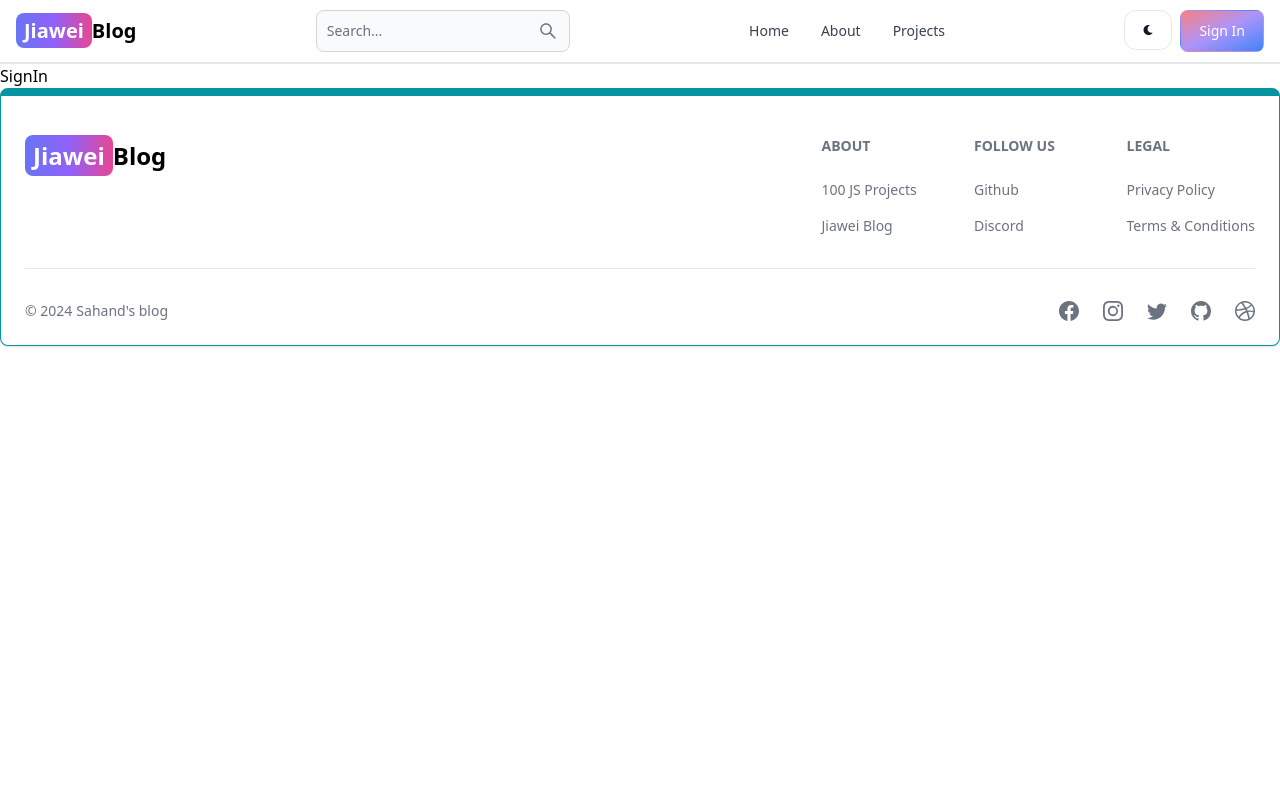
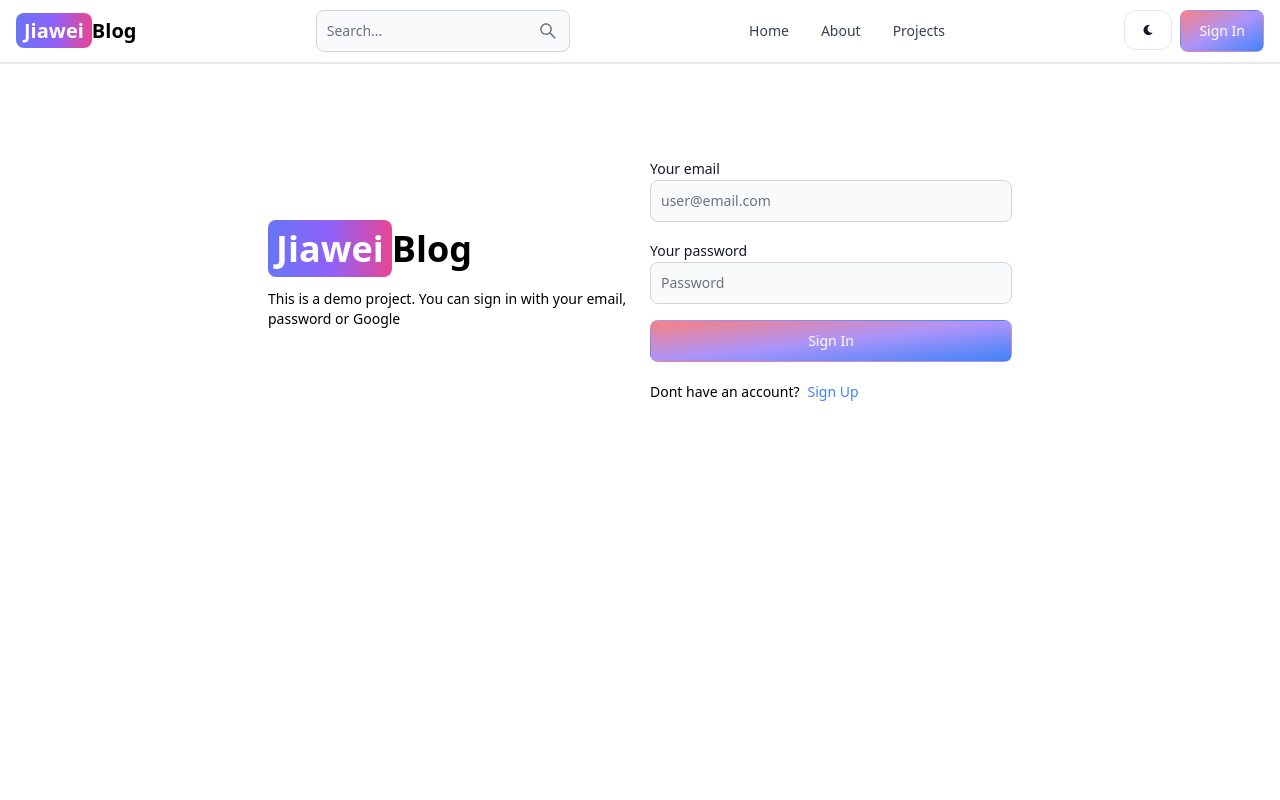
Before and after one commit to RobertJiawei/LearnBlogApp, a React (Vite) app in the folder client/: page /sign-in in a window 1280 px wide. Shown: the top 800 px of the page. Built offline with nearby package versions, Linux system fonts and the light colour scheme.

Commit message:
complete signin page

```diff
--- a/client/src/pages/SignIn.jsx
+++ b/client/src/pages/SignIn.jsx
@@ -1,4 +1,109 @@
+import { Alert, Button, Label, Spinner, TextInput } from "flowbite-react";
+import { useState } from "react";
+import { Link, useNavigate } from "react-router-dom";
+
 const SignIn = () => {
-  return <div>SignIn</div>;
+  const [formData, setFormData] = useState({});
+  const [errorMessage, setErrorMessage] = useState("");
+  const [loading, setLoading] = useState(false);
+  const navigate = useNavigate();
+
+  const handleChange = (e) => {
+    setFormData({ ...formData, [e.target.id]: e.target.value });
+  };
+
+  const handleSubmit = async (e) => {
+    e.preventDefault();
+    if (!formData.email || !formData.password) {
+      return setErrorMessage("Please fill out all field");
+    }
+    try {
+      setLoading(true);
+      setErrorMessage(null);
+      const res = await fetch("/api/auth/sign-in", {
+        method: "POST",
+        headers: {
+          "Content-Type": "application/json",
+        },
+        body: JSON.stringify(formData),
+      });
+      const data = await res.json();
+      if (data.success === false) {
+        setLoading(false);
+        setErrorMessage(data.message);
+        return;
+      }
+      navigate("/");
+    } catch (error) {
+      setErrorMessage(error);
+    }
+  };
+  return (
+    <div className="min-h-screen mt-20">
+      <div className="flex p-3 max-w-3xl mx-auto flex-col md:flex-row md:items-center gap-5">
+        {/* leftside */}
+        <div className="flex-1">
+          <Link to="/" className="font-bold dark:text-white text-4xl">
+            <span className=" px-2 py-1 bg-gradient-to-r from-indigo-500 via-purple-500 to-pink-500 rounded-lg text-white">
+              Jiawei
+            </span>
+            Blog
+          </Link>
+          <p className="text-sm mt-5">
+            This is a demo project. You can sign in with your email, password or
+            Google
+          </p>
+        </div>
+        {/* rightside */}
+        <div className="flex-1">
+          <form className="flex flex-col gap-4" onSubmit={handleSubmit}>
+            <div>
+              <Label value="Your email" />
+              <TextInput
+                type="text"
+                placeholder="user@email.com"
+                id="email"
+                onChange={handleChange}
+              />
+            </div>
+            <div>
+              <Label value="Your password" />
+              <TextInput
+                type="text"
+                placeholder="Password"
+                id="password"
+                onChange={handleChange}
+              />
+            </div>
+            <Button
+              className=" bg-gradient-to-br from-red-400 via-purple-400 to-blue-500"
+              type="submit"
+              disabled={loading}
+            >
+              {loading ? (
+                <>
+                  <Spinner size="sm" />
+                  <span className=" pl-3">Loading...</span>
+                </>
+              ) : (
+                "Sign In"
+              )}
+            </Button>
+          </form>
+          <div className="flex gap-2 text-sm mt-5">
+            <span>Dont have an account?</span>
+            <Link to="/sign-up" className="text-blue-500">
+              Sign Up
+            </Link>
+          </div>
+          {errorMessage && (
+            <Alert className="mt-5" color="failure">
+              {errorMessage}
+            </Alert>
+          )}
+        </div>
+      </div>
+    </div>
+  );
 };
 export default SignIn;
```
